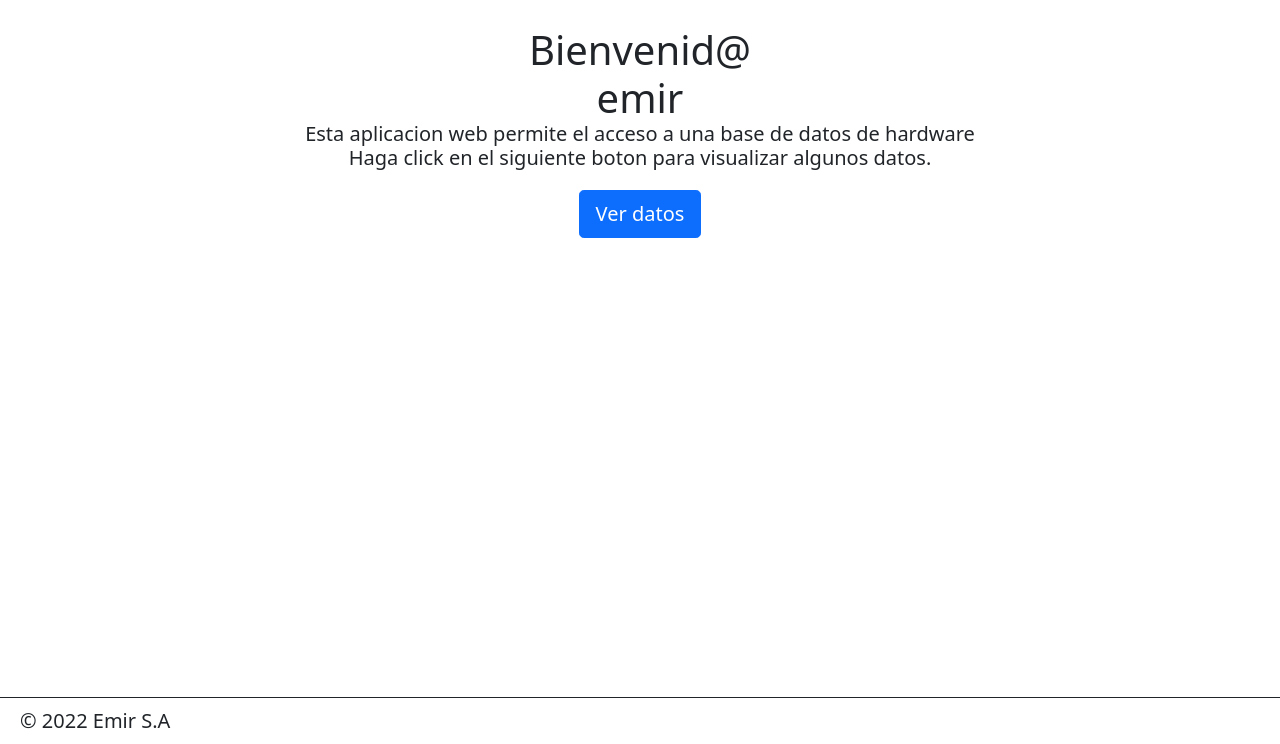
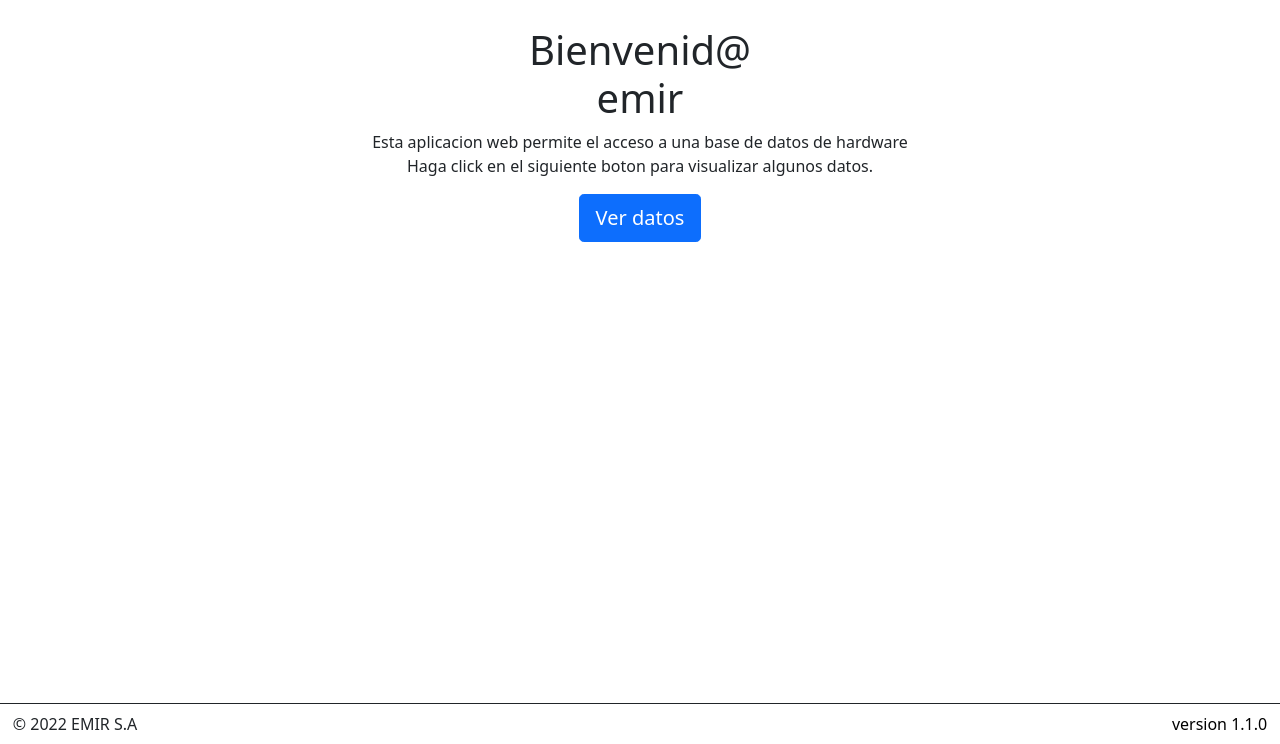
Before and after one commit to emirgonzalez55/Aplicacion-web-crud-python, a Flask app: page /inicio in a window 1280 px wide. Shown: the part 56-800 px from the top of the page. Run offline with Flask 2, Linux system fonts and the light colour scheme; a user stored in the database is signed in; some libraries are stand-ins or nearby versions.

Commit message:
Mejoras visuales

```diff
--- a/static/css/styles.css
+++ b/static/css/styles.css
@@ -3,7 +3,6 @@ body.modo-oscuro img {
 }
 .modo-oscuro{
   background-color: rgb(47, 47, 47);
-
 }
 body.modo-oscuro h1 {
   color: #FDFEFE;
@@ -114,7 +113,8 @@ footer {
   position: absolute;
   bottom: 0;
   width: 100%;
-  padding-left: 20px;
+  padding-left: 1%;
+  padding-right: 1%;
   border-top: 1px solid
 }
 .dropdown-toggle {
@@ -126,3 +126,13 @@ footer {
 .dropdown-menu{
   width: 50%;
 }
+.version{
+  text-align: right;
+  float: right;
+  max-width: max-content;
+  text-decoration: none;
+  color: #000;
+}
+body.modo-oscuro .version {
+  color: #FDFEFE;
+}
--- a/templates/base/base.html
+++ b/templates/base/base.html
@@ -40,7 +40,7 @@
           <img src="{{ url_for('static', filename='img/login.png') }}" alt="mdo" width="32" height="32" class="rounded-circle">
         </a>
         <ul class="dropdown-menu dropdown-menu-dark dropdown-menu-end " aria-labelledby="dropdownUser1">
-          <li><a class="dropdown-item " href="#">Usuario:{{session['nombre'] }}</a></li>
+          <li><button class="dropdown-item ">Usuario:{{session['nombre'] }}</button></li>
           <li><button class="dropdown-item" id="boton">Modo oscuro</button></li>
           <li><hr class="dropdown-divider"></li>
           <li><a class="dropdown-item active" href="/logout">Cerrar sesion</a></li>
@@ -49,14 +49,13 @@
 </div>
 </nav>
 <div>
-  <footer class="py-2 lead">
+  <footer class="py-2">
     <div>
-      <span>&copy; 2022 Emir S.A</span>
+      <span>© 2022 EMIR S.A</span>
+      <span><a class="version" href="/version">version 1.1.0</a></span>
     </div>
   </footer>
 </div>
-
-    <script id="tematable"></script>
     <script src="{{ url_for('static', filename='css/modo-oscuro.js') }}"></script>
     <script src="{{ url_for('static', filename='css/bootstrap.bundle.min.js') }}"></script>
 </body>
--- a/templates/inicio.html
+++ b/templates/inicio.html
@@ -3,7 +3,6 @@
 
 <!doctype html>
   <head>
-
     <title>Inicio</title>
   </head>
   <body>
@@ -12,12 +11,11 @@
 
 
 <main class="container">
-  <h1>Bienvenid@<br>{{session['nombre']}}
+  <h1>Bienvenid@<br>{{session['nombre']}}</h1>
 
 
-  <p class="lead">Esta aplicacion web permite el acceso a una base de datos de hardware
-      <br>
-      Haga click en el siguiente boton para visualizar algunos datos.
+  <p>Esta aplicacion web permite el acceso a una base de datos de hardware
+      <br>Haga click en el siguiente boton para visualizar algunos datos.
     </p>
     <a class="btn btn-lg btn-primary" href="/procesadores" role="button">Ver datos</a>
   </div>
```
